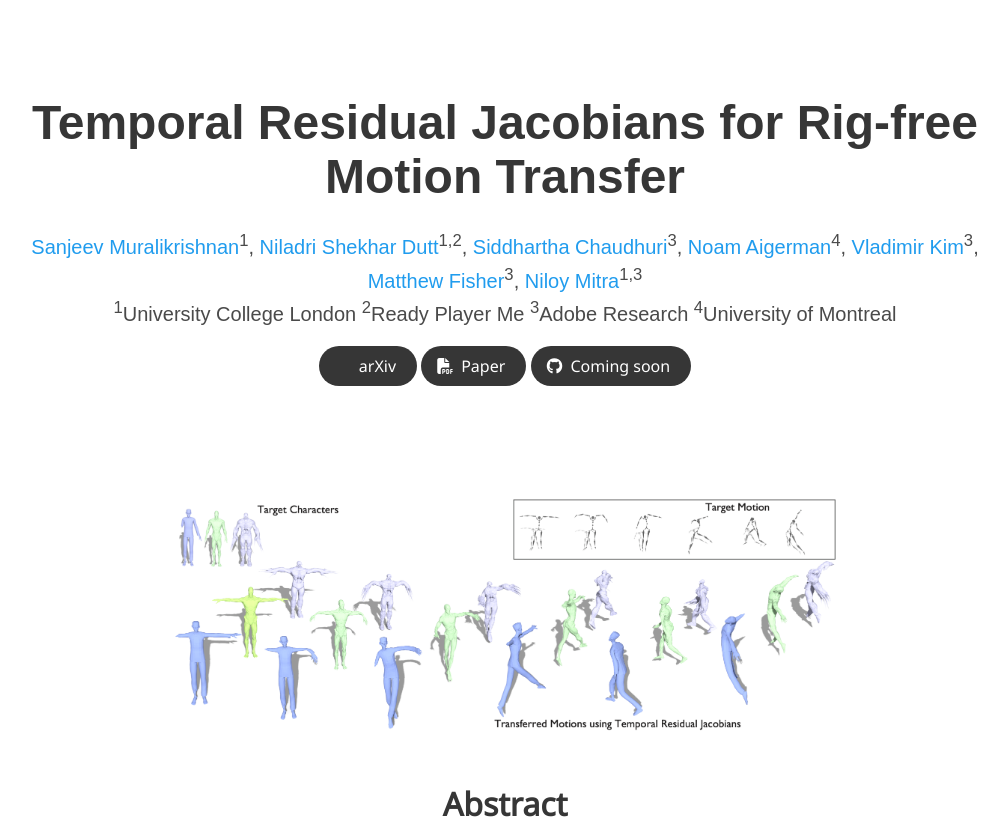
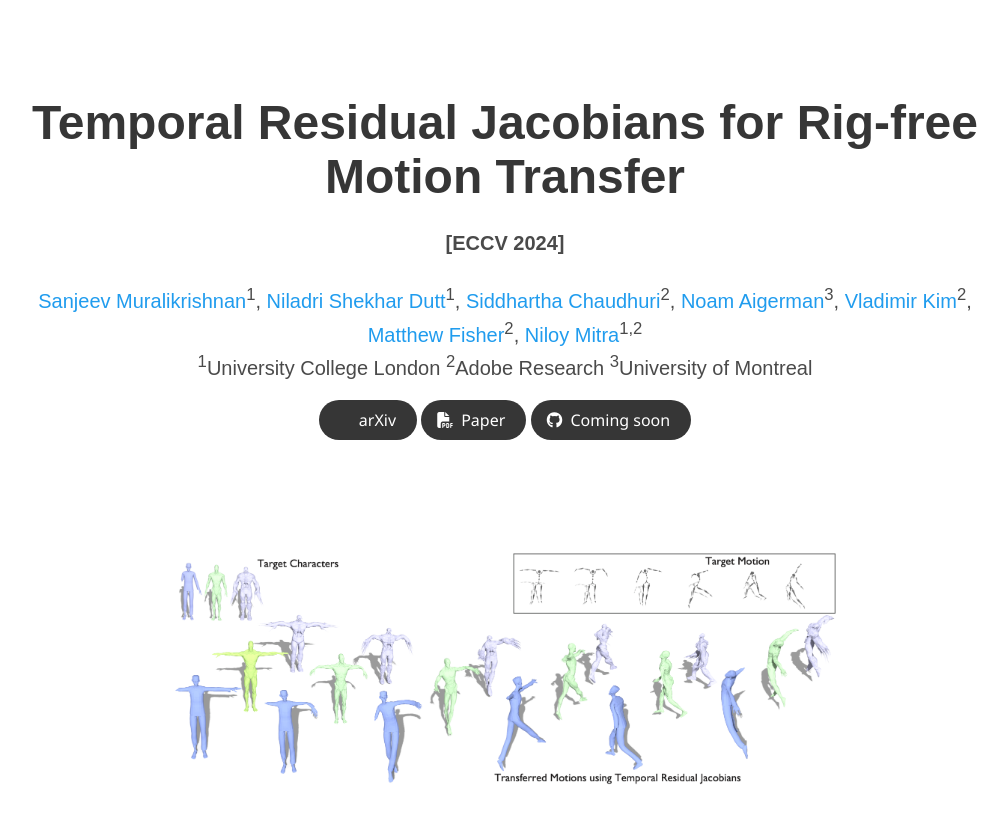
Before and after one commit to temporaljacobians/temporaljacobians.github.io, a plain HTML site: page index.html in a window 1280 px wide. Shown: the top 825 px of the page, without its empty margins (135-1143 px from the left). Drawn offline with nearby package versions, Linux system fonts and the light colour scheme; some icons are missing; a web font is replaced by a local one.

Commit message:
update links

```diff
--- a/index_down.html
+++ b/index.html
@@ -48,33 +48,33 @@
         <div class="column has-text-centered">
             <br><br>
           <h1 class="title is-1 publication-title">Temporal Residual Jacobians for Rig-free Motion Transfer</h1>
+          <div class="is-size-5 publication-authors"><b>[ECCV 2024]</b></div> <br>
           <div class="is-size-5 publication-authors">
             <span class="author-block">
-              <a href="https://keunhong.com">Sanjeev Muralikrishnan</a><sup>1</sup>,</span>
+              <a href="https://sanjeevmk.github.io/">Sanjeev Muralikrishnan</a><sup>1</sup>,</span>
             <span class="author-block">
-              <a href="https://utkarshsinha.com">Niladri Shekhar Dutt</a><sup>1,2</sup>,</span>
+              <a href="https://niladridutt.com/">Niladri Shekhar Dutt</a><sup>1</sup>,</span>
             <span class="author-block">
-              <a href="https://jonbarron.info">Siddhartha Chaudhuri</a><sup>3</sup>,
+              <a href="https://www.cse.iitb.ac.in/~sidch/index.html">Siddhartha Chaudhuri</a><sup>2</sup>,
             </span>
             <span class="author-block">
-              <a href="http://sofienbouaziz.com">Noam Aigerman</a><sup>4</sup>,
+              <a href="https://noamaig.github.io/">Noam Aigerman</a><sup>3</sup>,
             </span>
             <span class="author-block">
-              <a href="https://www.danbgoldman.com">Vladimir Kim</a><sup>3</sup>,
+              <a href="http://www.vovakim.com/">Vladimir Kim</a><sup>2</sup>,
             </span>
             <span class="author-block">
-              <a href="https://homes.cs.washington.edu/~seitz/">Matthew Fisher</a><sup>3</sup>,
+              <a href="https://techmatt.github.io/">Matthew Fisher</a><sup>2</sup>,
             </span>
             <span class="author-block">
-              <a href="http://www.ricardomartinbrualla.com">Niloy Mitra</a><sup>1,3</sup>
+              <a href="http://www0.cs.ucl.ac.uk/staff/n.mitra/">Niloy Mitra</a><sup>1,2</sup>
             </span>
           </div>
 
           <div class="is-size-5 publication-authors">
             <span class="author-block"><sup>1</sup>University College London</span>
-            <span class="author-block"><sup>2</sup>Ready Player Me</span>
-            <span class="author-block"><sup>3</sup>Adobe Research</span>
-            <span class="author-block"><sup>4</sup>University of Montreal</span>
+            <span class="author-block"><sup>2</sup>Adobe Research</span>
+            <span class="author-block"><sup>3</sup>University of Montreal</span>
           </div>
 
           <div class="column has-text-centered">
```
Also changed, not shown: 1 other file.
